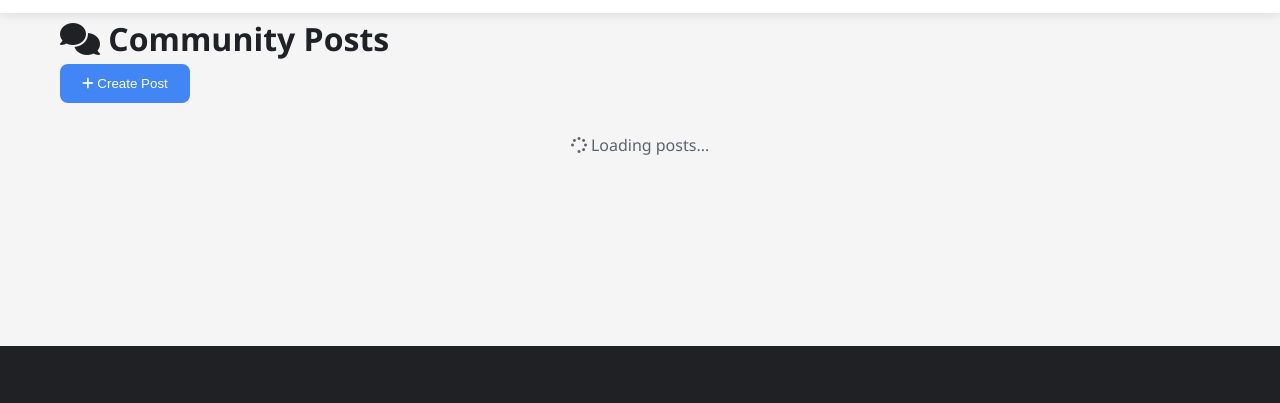
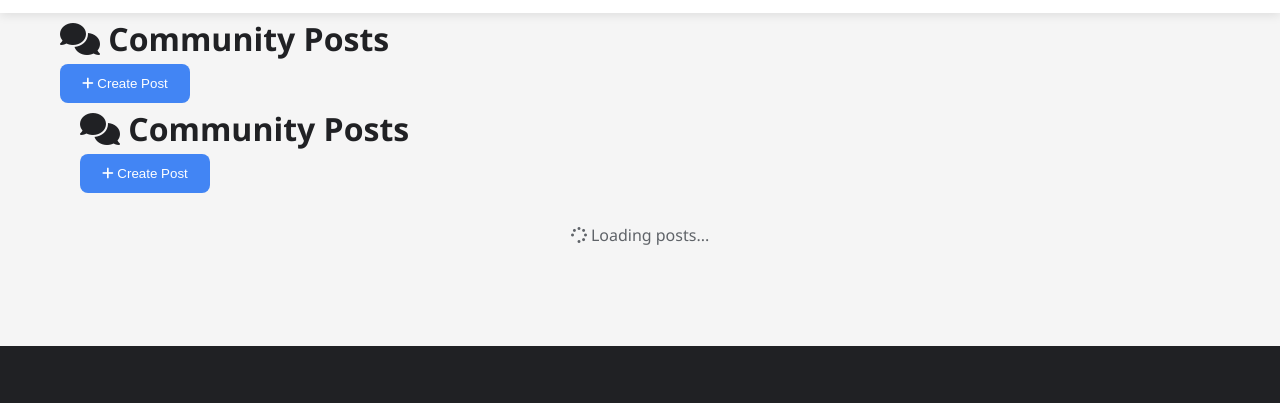
Before and after one commit to thekelo/community, a plain HTML site: page posts.html in a window 1280 px wide. Shown: the part 97-500 px from the top of the page. Drawn offline with Linux system fonts and the light colour scheme.

Commit message:
Update posts.html

```diff
--- a/posts.html
+++ b/posts.html
@@ -52,7 +52,21 @@
         </div>
 
         <div class="posts-container" id="postsContainer">
-            <!-- Posts will be loaded here dynamically -->
+            <!-- Example for posts.html -->
+<main class="container posts-page">
+    <div class="content-wrapper">
+        <div class="page-header">
+            <h1><i class="fas fa-comments"></i> Community Posts</h1>
+            <button id="createPostBtn" class="btn btn-primary">
+                <i class="fas fa-plus"></i> Create Post
+            </button>
+        </div>
+
+        <div class="posts-container" id="postsContainer">
+            <!-- Content here -->
+        </div>
+    </div>
+</main>
             <div class="loading-spinner">
                 <i class="fas fa-spinner fa-spin"></i> Loading posts...
             </div>
```
